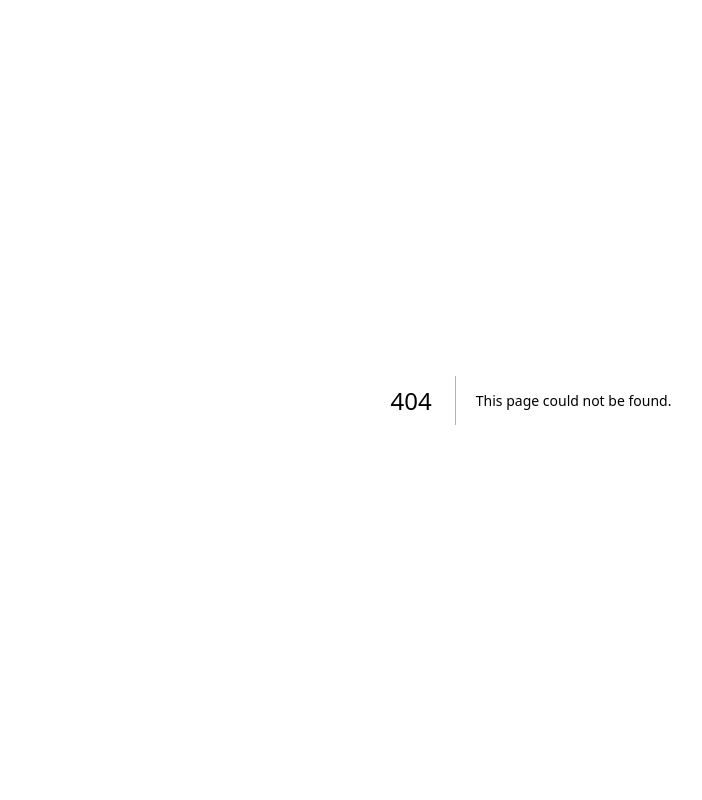
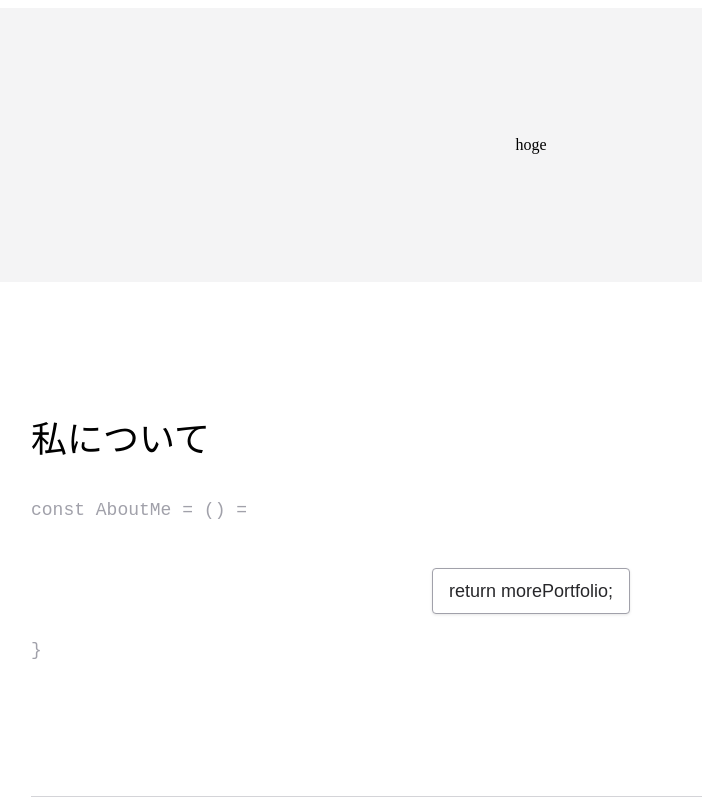
Before and after one commit to chika-create/portfolio, a Next.js app: page /skill in a window 1280 px wide. Before the commit this address had no page. Shown: the top 800 px of the page, without its empty margins (109-811 px from the left). Built offline with nearby package versions, Linux system fonts and the light colour scheme.

Commit message:
:art: スキルページを追加

```diff
--- /dev/null
+++ b/pages/skill/index.tsx
@@ -0,0 +1,21 @@
+import styles from "@styles/common/page.module.scss";
+import { Title } from "@components/parts/Title/";
+import { Button } from "@components/parts/Button/";
+import { Footer } from "@components/Footer/";
+
+export default function profile() {
+  return (
+    <>
+      <header className={styles.header}>hoge</header>
+      <main className={styles.main}>
+        <section>
+          <Title level="h2">私について</Title>
+          <code className={styles.codeText}>const AboutMe = () = </code>
+          <Button>return morePortfolio;</Button>
+          <code className={styles.codeText}>{"}"}</code>
+        </section>
+      </main>
+      <Footer />
+    </>
+  );
+}
```
